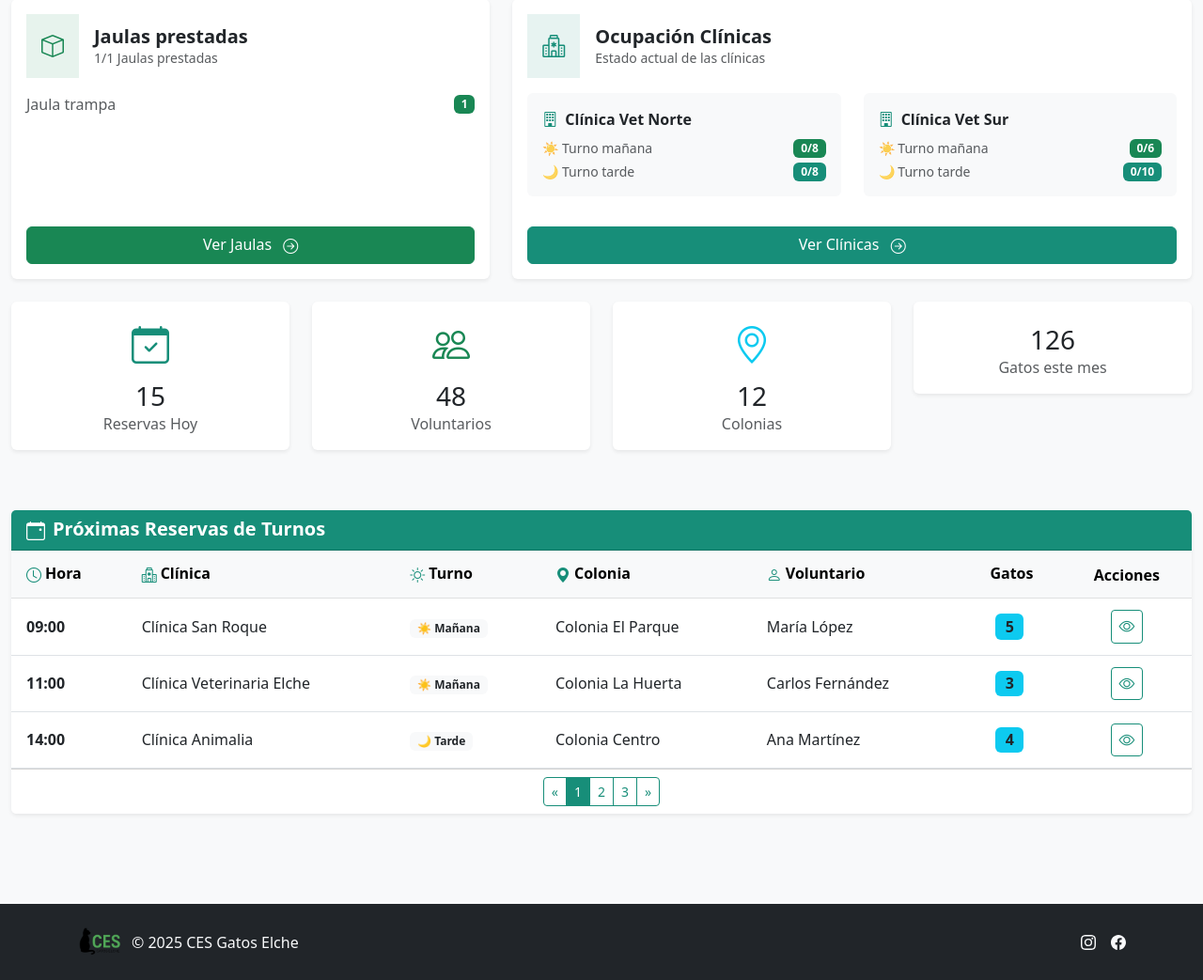
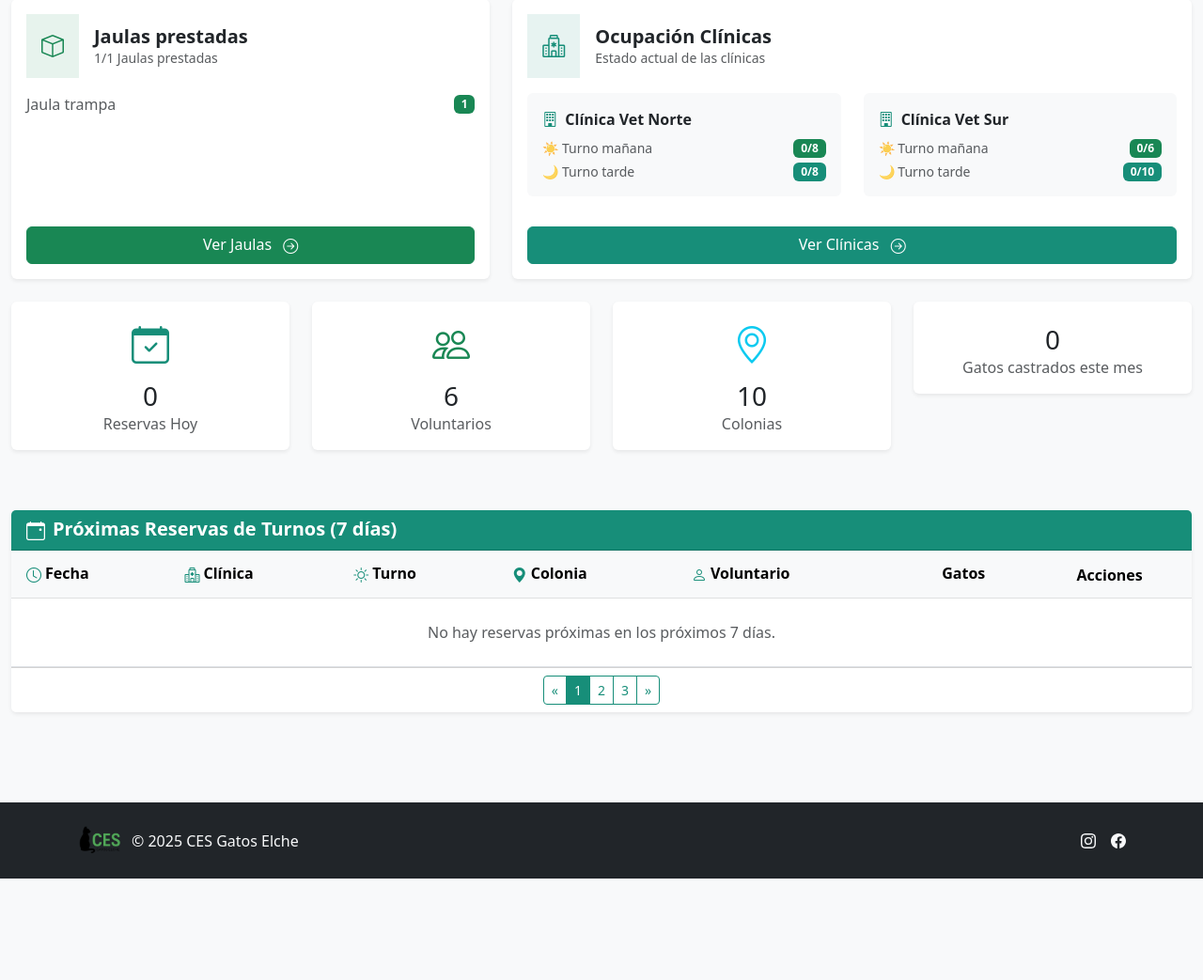
Before and after one commit to Alequi/TNR-app-project, a PHP site: page /views/admin/adminPanel.php in a window 1280 px wide. Shown: the part 296-1339 px from the top of the page at 94% size. After the commit the page ends 1231 px from the top, so only its background shows below. Run offline with PHP 8.4, Linux system fonts and the light colour scheme; a user stored in the database is signed in; data comes from the database, SQL or seed files in the repository; tables that the repository leaves empty hold one stand-in row (values such as "Sample post").

Commit message:
feat: update admin panel with dynamic statistics and improved upcoming reservations display

```diff
--- a/views/admin/adminPanel.php
+++ b/views/admin/adminPanel.php
@@ -3,6 +3,9 @@ require_once __DIR__ . '/../../config/conexion.php';
 require_once __DIR__ . '/../../app/helpers/auth.php';
 require_once __DIR__ . '/../../app/actions/jaulas/jaulas_general_action.php';
 require_once __DIR__ . '/../../app/actions/clinics/general_clinics_action.php';
+require_once __DIR__ . '/../../app/actions/bookings/bookings_stats_action.php';
+require_once __DIR__ . '/../../app/actions/user/volunteers_stats_action.php';
+require_once __DIR__ . '/../../app/actions/user/colonies_stats_action.php';
 
 admin();
 ?>
@@ -204,7 +207,7 @@ admin();
                 <div class="card border-0 shadow-sm">
                     <div class="card-body text-center">
                         <i class="bi bi-calendar-check text-primary fs-1"></i>
-                        <h3 class="mt-2 mb-0">15</h3>
+                        <h3 class="mt-2 mb-0"><?php echo htmlspecialchars($total_reservas_activas); ?></h3>
                         <p class="text-muted mb-0">Reservas Hoy</p>
                     </div>
                 </div>
@@ -213,7 +216,7 @@ admin();
                 <div class="card border-0 shadow-sm">
                     <div class="card-body text-center">
                         <i class="bi bi-people text-success fs-1"></i>
-                        <h3 class="mt-2 mb-0">48</h3>
+                        <h3 class="mt-2 mb-0"><?php echo htmlspecialchars($total_voluntarios); ?></h3>
                         <p class="text-muted mb-0">Voluntarios</p>
                     </div>
                 </div>
@@ -222,7 +225,7 @@ admin();
                 <div class="card border-0 shadow-sm">
                     <div class="card-body text-center">
                         <i class="bi bi-geo-alt text-info fs-1"></i>
-                        <h3 class="mt-2 mb-0">12</h3>
+                        <h3 class="mt-2 mb-0"><?php echo htmlspecialchars($total_colonias); ?></h3>
                         <p class="text-muted mb-0">Colonias</p>
                     </div>
                 </div>
@@ -231,8 +234,8 @@ admin();
                 <div class="card border-0 shadow-sm">
                     <div class="card-body text-center">
                         <i class="bi bi-cat text-warning fs-1"></i>
-                        <h3 class="mt-2 mb-0">126</h3>
-                        <p class="text-muted mb-0">Gatos este mes</p>
+                        <h3 class="mt-2 mb-0"><?php echo htmlspecialchars($total_gatos_mes); ?></h3>
+                        <p class="text-muted mb-0">Gatos castrados este mes</p>
                     </div>
                 </div>
             </div>
@@ -244,7 +247,7 @@ admin();
         <div class="card shadow-sm border-0">
             <div class="card-header bg-primary text-white">
                 <h5 class="card-title mb-0 fw-bold">
-                    <i class="bi bi-calendar-event me-2"></i>Próximas Reservas de Turnos
+                    <i class="bi bi-calendar-event me-2"></i>Próximas Reservas de Turnos (7 días)
                 </h5>
             </div>
             <div class="card-body p-0">
@@ -252,7 +255,7 @@ admin();
                     <table class="table table-hover align-middle mb-0">
                         <thead class="table-light">
                             <tr>
-                                <th><i class="bi bi-clock text-primary me-1"></i>Hora</th>
+                                <th><i class="bi bi-clock text-primary me-1"></i>Fecha</th>
                                 <th><i class="bi bi-hospital text-primary me-1"></i>Clínica</th>
                                 <th><i class="bi bi-sun text-primary me-1"></i>Turno</th>
                                 <th><i class="bi bi-geo-alt-fill text-primary me-1"></i>Colonia</th>
@@ -262,45 +265,29 @@ admin();
                             </tr>
                         </thead>
                         <tbody>
+                            <?php if (empty($reservas_proximos_dias)): ?>
+                                <tr></tr>
+                                    <td colspan="7" class="text-center py-4">
+                                        <p class="mb-0 text-muted">No hay reservas próximas en los próximos 7 días.</p>
+                                    </td>
+                                </tr>
+                            <?php endif; ?>
+                            <?php foreach ($reservas_proximos_dias as $reserva): ?>
                             <tr>
-                                <td class="fw-semibold">09:00</td>
-                                <td>Clínica San Roque</td>
-                                <td><span class="badge text-dark bg-light">☀️ Mañana</span></td>
-                                <td>Colonia El Parque</td>
-                                <td>María López</td>
-                                <td class="text-center"><span class="badge bg-info text-dark fs-6">5</span></td>
+                                <td class="fw-semibold"><?php echo htmlspecialchars($reserva['fecha']); ?></td>
+                                <td><?php echo htmlspecialchars($reserva['clinic_name']); ?></td>
+                                <td><span class="badge text-dark bg-light"><?php echo htmlspecialchars($reserva['turno']); ?></span></td>
+                                <td><?php echo htmlspecialchars($reserva['colony_name']); ?></td>
+                                <td><?php echo htmlspecialchars($reserva['volunteer_name']); ?></td>
+                                <td class="text-center"><span class="badge bg-info text-dark fs-6"><?php echo htmlspecialchars($reserva['gatos']); ?></span></td>
                                 <td class="text-center">
                                     <button class="btn btn-sm btn-outline-primary">
                                         <i class="bi bi-eye"></i>
                                     </button>
                                 </td>
                             </tr>
-                            <tr>
-                                <td class="fw-semibold">11:00</td>
-                                <td>Clínica Veterinaria Elche</td>
-                                <td><span class="badge text-dark bg-light">☀️ Mañana</span></td>
-                                <td>Colonia La Huerta</td>
-                                <td>Carlos Fernández</td>
-                                <td class="text-center"><span class="badge bg-info text-dark fs-6">3</span></td>
-                                <td class="text-center">
-                                    <button class="btn btn-sm btn-outline-primary">
-                                        <i class="bi bi-eye"></i>
-                                    </button>
-                                </td>
-                            </tr>
-                            <tr>
-                                <td class="fw-semibold">14:00</td>
-                                <td>Clínica Animalia</td>
-                                <td><span class="badge text-dark bg-light">🌙 Tarde</span></td>
-                                <td>Colonia Centro</td>
-                                <td>Ana Martínez</td>
-                                <td class="text-center"><span class="badge bg-info text-dark fs-6">4</span></td>
-                                <td class="text-center">
-                                    <button class="btn btn-sm btn-outline-primary">
-                                        <i class="bi bi-eye"></i>
-                                    </button>
-                                </td>
-                            </tr>
+                            <?php endforeach; ?>
+
                         </tbody>
                     </table>
                 </div>
```
